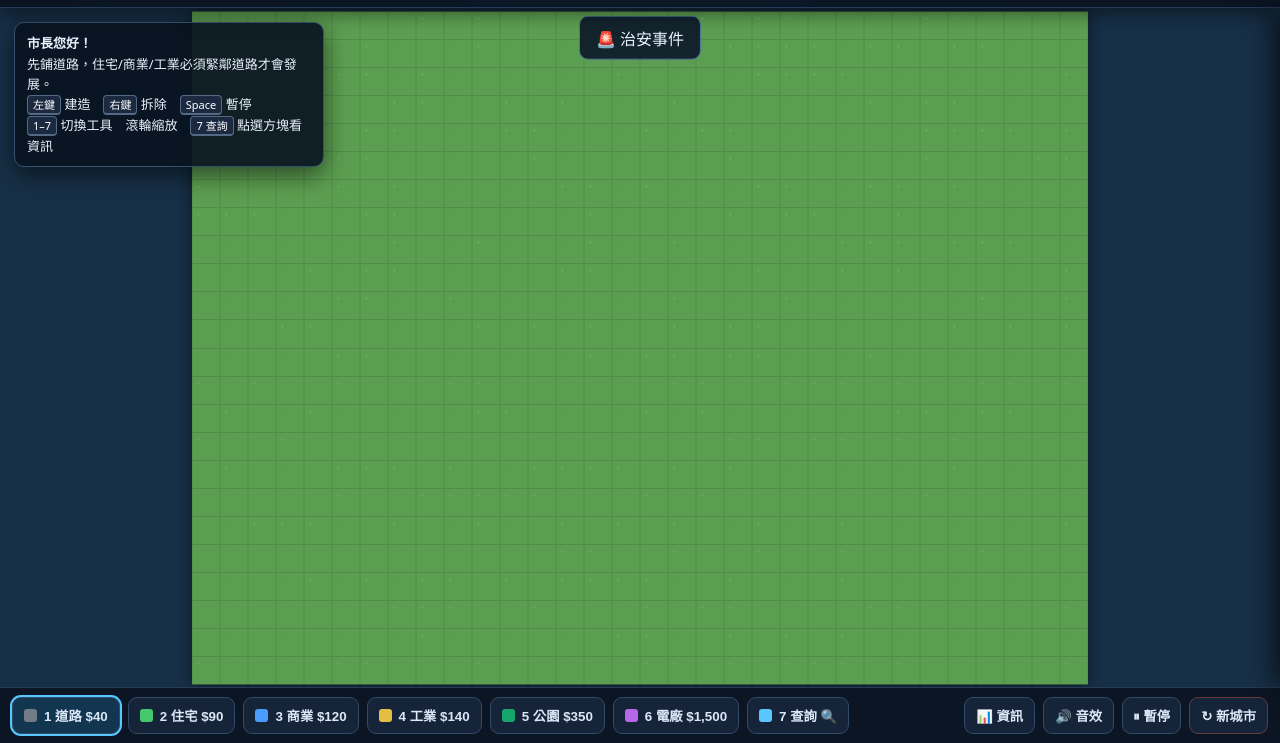
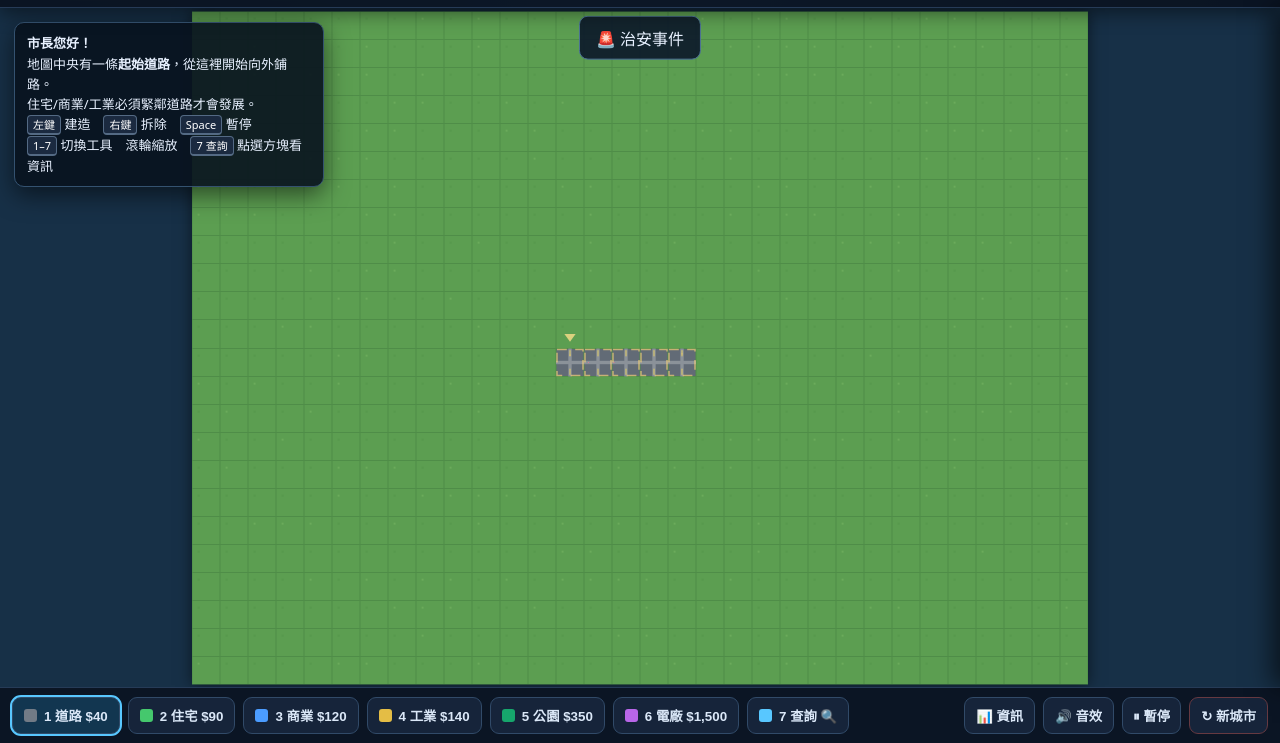
Before and after one commit to davidchen0970/kl_tool, a website with bundled scripts: page index.html in a window 1280 px wide. Shown: the part 57-800 px from the top of the page. Built offline with nearby package versions, Linux system fonts and the light colour scheme.

Commit message:
feat(start): 新城市含起始道路與起點提示
- state.js：createCity 在中央烙一段 5 格起始道路（START_* 常數）
- renderer：起始道路金色脈衝標記 + 箭頭；main 初次與新城市顯示 on-boarding toast
- 存檔載入不會覆蓋玩家已建內容；test/starting-road.test.js 6 個新測試

```diff
--- a/index.html
+++ b/index.html
@@ -29,7 +29,8 @@
 				<canvas id="game"></canvas>
 				<div id="tip">
 					<b>市長您好！</b><br />
-					先鋪道路，住宅/商業/工業必須緊鄰道路才會發展。<br />
+					地圖中央有一條<b>起始道路</b>，從這裡開始向外鋪路。<br />
+					住宅/商業/工業必須緊鄰道路才會發展。<br />
 					<span class="key">左鍵</span> 建造　<span class="key">右鍵</span> 拆除　<span class="key">Space</span> 暫停<br />
 					<span class="key">1–7</span> 切換工具　滾輪縮放　<span class="key">7 查詢</span> 點選方塊看資訊
 				</div>
--- a/src/core/state.js
+++ b/src/core/state.js
@@ -18,9 +18,39 @@
 	return grid;
 }
 
-/** 建立一座全新城市。 */
+/** 起始道路的長度（水平方向的道路格數）。 */
+export const START_LENGTH = 5;
+/** 起始道路所在的列（地圖垂直中央）。 */
+export const START_SEGMENT_Y = Math.floor(GRID_H / 2);
+/** 起始道路的起始行（使其大致水平置中）。 */
+export const START_SEGMENT_X = Math.floor((GRID_W - START_LENGTH) / 2);
+
+/** 座標是否落在「起始道路」上（供 renderer / HUD 高亮起始點）。 */
+export function isStartSegment(x, y) {
+	return y === START_SEGMENT_Y && x >= START_SEGMENT_X && x < START_SEGMENT_X + START_LENGTH;
+}
+
+/** 在座標 (x, y) 放下一格 level 1 的起始道路。 */
+function putStartRoad(city, x, y) {
+	city.grid[y][x] = { type: "road", level: 1, age: 0, seed: Math.random() };
+}
+
+/**
+ * 在全新城市的地圖中央鋪一段起始道路，讓玩家一開局就有錨點。
+ * 只應在「創建新城市」時呼叫；讀取存檔時不會呼叫（由 normalize 以 raw grid 重建）。
+ * @param {object} city
+ * @returns {object} 同一份 city（方便串接）。
+ */
+export function seedStartingRoad(city) {
+	for (let i = 0; i < START_LENGTH; i++) {
+		putStartRoad(city, START_SEGMENT_X + i, START_SEGMENT_Y);
+	}
+	return city;
+}
+
+/** 建立一座全新城市（含地圖中央的起始道路）。 */
 export function createCity() {
-	return {
+	const city = {
 		grid: makeGrid(),
 		money: 25000,
 		pop: 0,
@@ -31,6 +61,8 @@
 		history: [],
 		lastFinance: null,
 	};
+	seedStartingRoad(city);
+	return city;
 }
 
 /** 座標是否在地圖內。 */
--- a/src/main.js
+++ b/src/main.js
@@ -18,11 +18,16 @@
 
 const canvas = document.querySelector("#game");
 
-const city = loadCity() ?? createCity();
+const loaded = loadCity();
+const freshCity = loaded === null;
+const city = loaded ?? createCity();
 const hover = { x: -1, y: -1 };
 const selected = { x: -1, y: -1 };
 const camera = createCamera(canvas);
 const hud = createHud({ getCity: () => city });
+
+// 開局提示：僅在「全新城市」（沒有存檔）時顯示，不讓有存檔的玩家被重複打擾。
+if (freshCity) hud.toast("從中央的起始道路開始鋪設！");
 
 function setSelected(x, y) {
 	selected.x = x;
@@ -44,6 +49,7 @@
 	clearSave();
 	Object.assign(city, createCity());
 	setSelected(-1, -1);
+	hud.toast("從中央的起始道路開始鋪設！");
 	hud.update();
 	panel.render();
 }
--- a/src/ui/renderer.js
+++ b/src/ui/renderer.js
@@ -5,6 +5,7 @@
  */
 
 import { GRID_W, GRID_H, COLORS, COSTS, GROWABLE } from "../core/constants.js";
+import { START_SEGMENT_X, START_SEGMENT_Y, START_LENGTH } from "../core/state.js";
 import { poweredNetwork } from "../core/power.js";
 import { nightness } from "./daynight.js";
 import { easeOutBack, easeOutCubic, hash01, osc, tween01 } from "./anim.js";
@@ -254,6 +255,29 @@
 			ctx.fillRect(o.x, o.y, W * s, H * s);
 		}
 
+		// 起始道路：以柔和脈動的虛線輪廓 + 脈動箭頭，提示玩家從這裡開始鋪設。
+		const pulse = 0.5 + 0.5 * osc(now, 1300);
+		const startPx = o.x + START_SEGMENT_X * s;
+		const startPy = o.y + START_SEGMENT_Y * s;
+		ctx.strokeStyle = "rgba(255,214,120," + (0.4 + 0.45 * pulse).toFixed(3) + ")";
+		ctx.lineWidth = Math.max(1.5, s * 0.045);
+		ctx.setLineDash([s * 0.35, s * 0.3]);
+		for (let i = 0; i < START_LENGTH; i++) {
+			ctx.strokeRect(startPx + i * s + 1, startPy + 1, s - 2, s - 2);
+		}
+		ctx.setLineDash([]);
+		// 起始道路左端上方的指下箭頭（隨脈動輕彈）。
+		const bob = pulse * s * 0.12;
+		const ax = startPx + s * 0.5;
+		const ay = startPy - s * 0.42 - bob;
+		ctx.fillStyle = "rgba(255,224,140," + (0.5 + 0.5 * pulse).toFixed(3) + ")";
+		ctx.beginPath();
+		ctx.moveTo(ax - s * 0.2, ay);
+		ctx.lineTo(ax + s * 0.2, ay);
+		ctx.lineTo(ax, ay + s * 0.28);
+		ctx.closePath();
+		ctx.fill();
+
 		// 滑鼠高亮框
 		const hover = getHover();
 		if (hover.x >= 0 && hover.y >= 0 && hover.x < W && hover.y < H) {
```
Also changed, not shown: test/starting-road.test.js (added, +85 -0 lines).
